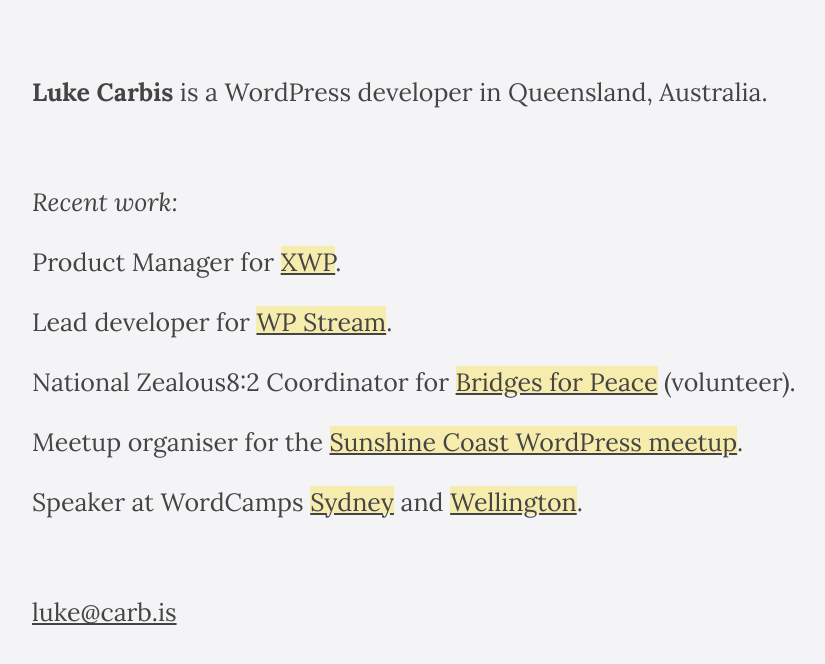
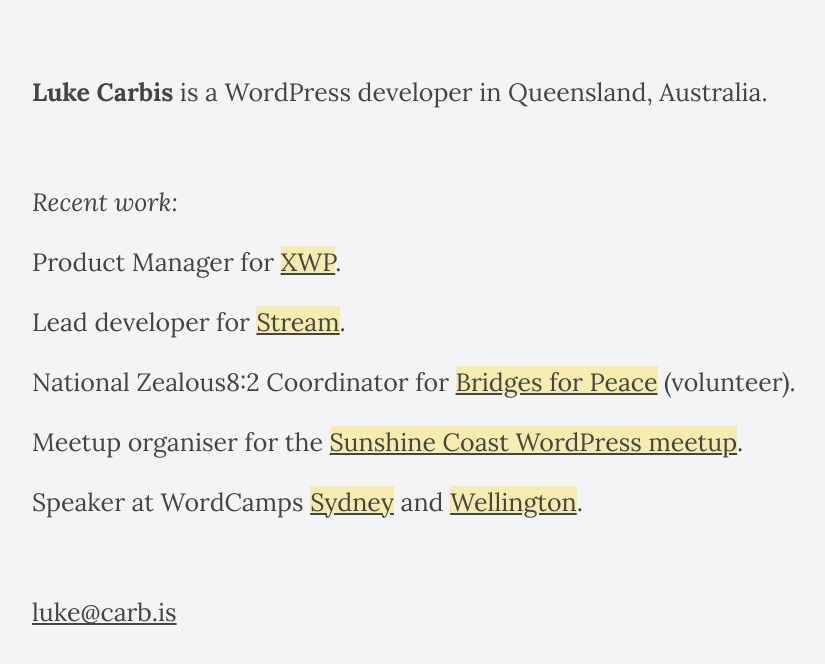
Before and after one commit to lukecarbis/old-carb.is, a Jekyll site: the page built from index.html, in a window 1280 px wide. Shown: the top 664 px of the page, without its empty margins (128-953 px from the left). Built offline with Jekyll 4.4.1, drawn with Linux system fonts in a browser that asks for light colours.

```diff
--- a/_config.yml
+++ b/_config.yml
@@ -10,7 +10,7 @@ email_encoded: "yhxr@pneo.vf" # see http://rot13.com
 
 work:
   - "Product Manager for [XWP](http://xwp.co)."
-  - "Lead developer for [WP Stream](https://wp-stream.com)."
+  - "Lead developer for [Stream](https://wp-stream.com)."
   - "National Zealous8:2 Coordinator for [Bridges for Peace](http://bridgesforpeace.com) (volunteer)."
   - "Meetup organiser for the [Sunshine Coast WordPress meetup](http://wpsc.co)."
   - "Speaker at WordCamps [Sydney](http://sydney.wordcamp.org/2014/) and [Wellington](http://wellington.wordcamp.org/2014/)."
```
